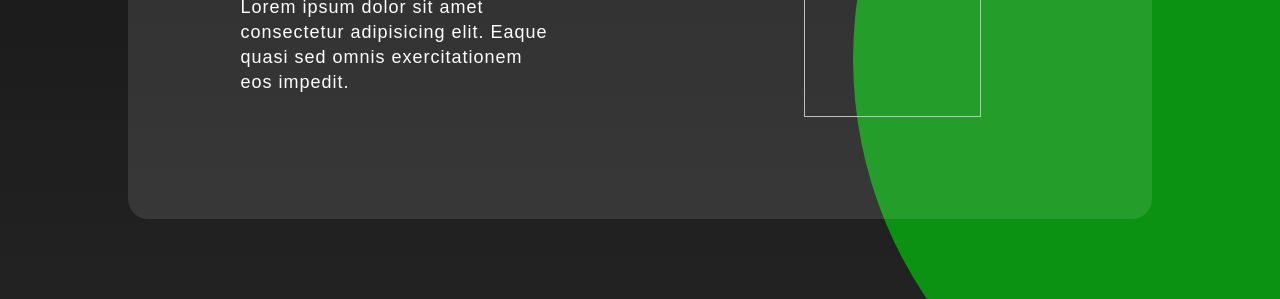
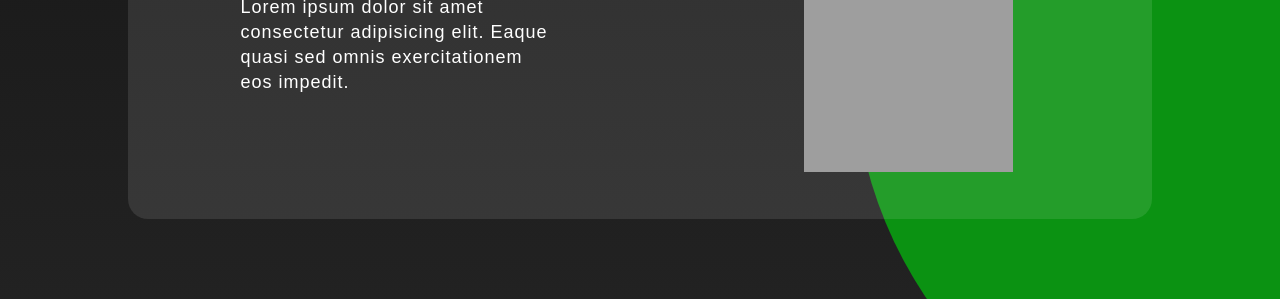
Before and after one commit to Abdallah-mubarak/starbucks, a plain HTML site: page index.html in a window 1280 px wide. Shown: the part 501-800 px from the top of the page. Drawn offline with Linux system fonts and the light colour scheme; the site is published under a folder, as on GitHub Pages, so addresses that start at the root find nothing.

Commit message:
Add files via upload

```diff
--- a/index.html
+++ b/index.html
@@ -25,7 +25,7 @@
             <p>Lorem ipsum dolor sit amet consectetur adipisicing elit. Eaque quasi sed omnis exercitationem eos impedit.</p>
         </div>
         <div class="image">
-            <img src="/starbucs.png" >
+            <img src="./img/starbucs.png" >
         </div>
     </div>
     </div>
```
